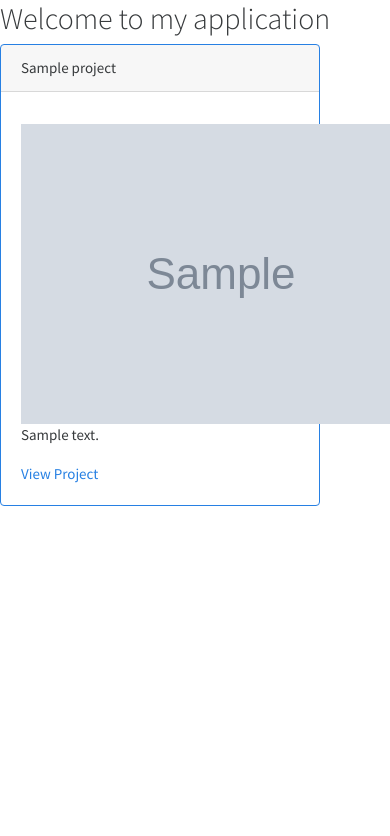
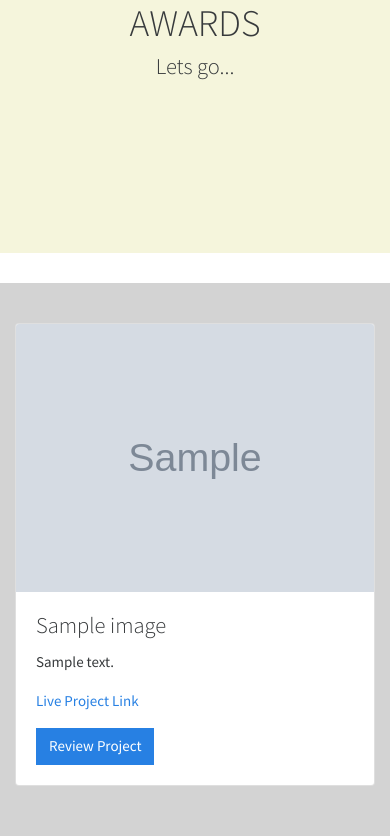
Before and after one commit to brayomumo/Proj-awards, a Django app: template awwards/templates/index.html in a window 390 px wide; the page is wider, and only the part inside the window is pictured. Shown: the part 55-891 px from the top of that part. Before the commit the page ends 561 px from the top of that part, so only its background shows below. Run offline with Django 3.2, Linux system fonts and the light colour scheme; the template is opened without the code that fills it: most values are stand-ins (such as "Sample title", 1, 10 or a date in 2020); grey boxes marked "Sample" are stand-in pictures; parts of the project's set-up code (start-up, migrations or seed data) failed here and were passed over; some libraries are stand-ins or nearby versions.

Commit message:
style landing page

```diff
--- a/awwards/templates/index.html
+++ b/awwards/templates/index.html
@@ -1,25 +1,77 @@
 {% extends 'main/base.html' %}
-{% block content%}
 
-<h2> Welcome to my application </h2>
-<div class="row">
-    <div class="col-md-2"></div>
-    <div class="col-md-8">
+{% block content %}
+    <div style="background-color:beige; height:30vh;">
 
-        {% for project in all %}
+        <h1 class="text-center heading"><i class="fas fa-award"  style="margin-top:50px;"></i  style="margin-top:50px;"> AWARDS</h1>
+         <h4 class="text-center heading">Lets go...</h4>
+    </div>
 
-        <div class="card border-primary mb-3" style="max-width: 20rem;">
-            <div class="card-header">{{ project.title}}</div>
-            <div class="card-body">
-            <h4 class="card-title"></h4>
-            <img src="{{ project.image.url}}" class="img-responsive" alt="Image">
-            <p class="card-text">{{project.description}}</p>
-            <a href="{{ project.link }}">View Project</a>
+
+ {% comment %} <style>
+    body {
+        background-color: lightgrey;
+    }
+</style> {% endcomment %}
+
+<div class="container-fluid">
+
+    <div class="row" style="background-color: lightgrey; margin-top:30px;">
+        {% for image in all_images%}
+
+        <div class="col-md-4 main-page d-flex" style=" margin-top: 40px; margin-bottom:50px;">
+            <div class="card card-cascade wider flex-fill ">
+
+                <!-- Card image -->
+                <div class="view view-cascade overlay">
+                    <a data-toggle="modal" data-target="#{{image.id}}"><img class="card-img-top"
+                            src="{{image.image.url}}" alt="{{image.title}}"></a>
+                </div>
+                <!--Card content-->
+                <div class="card-body">
+
+                    <!--Title-->
+                    <h4 class="card-title">{{image.title}}</h4>
+                    <!--Text-->
+                    <p class="card-text">{{image.details}}</p>
+                    <p><a href="{{image.link}}">Live Project Link</a></p>
+
+                    <a href="{% url 'project_review' image.pk %}" class="btn btn-primary btn-md">Review Project</a>
+
+                </div>
             </div>
         </div>
+        <!--Modal: modalYT-->
+        <div class="modal fade" id="{{image.id}}" tabindex="-1" role="dialog" aria-labelledby="myModalLabel"
+            aria-hidden="true">
+            <div class="modal-dialog modal-lg" role="document">
+                        <div class="embed-responsive embed-responsive-16by9">
+                            <img class="embed-responsive-item" src="{{image.image.url}}" alt="Image Loading"
+                                style="margin:10px;" allowfullscreen>
+                        </div>
+
+            </div>
+        </div>
+        <!--Modal: modalYT-->
+
+
+        {% empty %}
+<style>
+    body {
+        background-color: lightgrey;
+    }
+</style>
+
+        <div class="container">
+        <div class="row">
+            <h1 class="text-center" style="font-style:italics;"> No Images Yet</h1>
+        </div>
         {% endfor %}
-        </div>
-    <div class="col-md-2"></div>
+    </div>
+    <!-- Card deck -->
+    <div class="row">
+    </div>
+
 </div>
-
+</div>
 {% endblock %}
```
